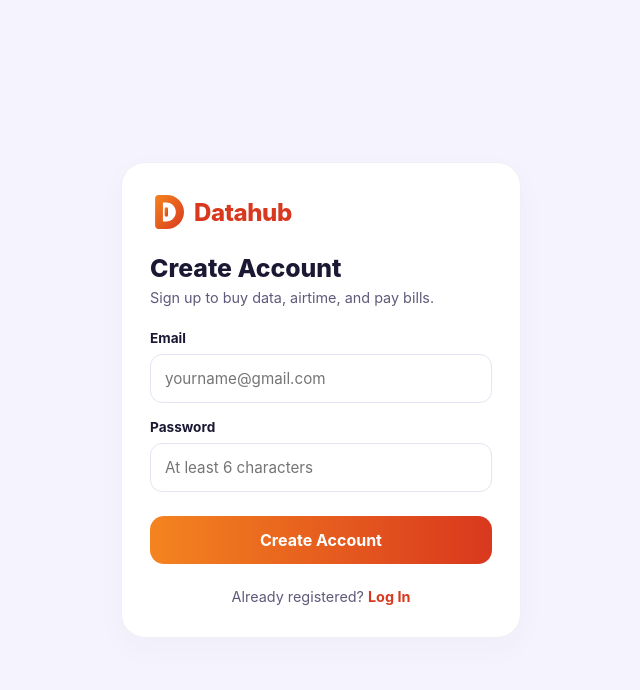
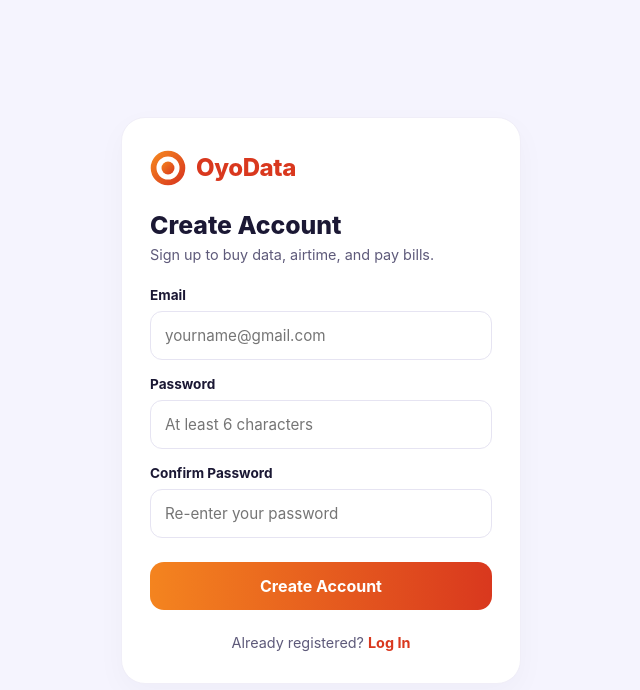
Before and after one commit to ugbolagade-ship-it/Datahub, a website: page signup.html in a window 1280 px wide. Shown: the whole page, without its empty margins (319-959 px from the left). Drawn offline with Linux system fonts and the light colour scheme.

Commit message:
Update signup.html

```diff
--- a/signup.html
+++ b/signup.html
@@ -3,7 +3,7 @@
 <head>
   <meta charset="UTF-8" />
   <meta name="viewport" content="width=device-width, initial-scale=1.0" />
-  <title>Datahub — Create Account</title>
+  <title>OyoData — Create Account</title>
 
   <style>
     :root {
@@ -23,20 +23,26 @@
     * { box-sizing: border-box; margin: 0; padding: 0; font-family: -apple-system, BlinkMacSystemFont, "Segoe UI", Roboto, sans-serif; }
     body { background-color: var(--bg); min-height: 100vh; display: flex; align-items: center; justify-content: center; padding: 20px 16px; }
     .auth-card { background: var(--card-bg); width: 100%; max-width: 400px; border-radius: 24px; padding: 32px 28px; box-shadow: 0 10px 30px rgba(27, 24, 52, 0.03); border: 1px solid #f0eef8; }
-    .brand { display: flex; align-items: center; gap: 10px; margin-bottom: 24px; }
-    .brand-logo { width: 34px; height: 34px; display: block; }
+
+    /* Clickable Brand Link to index.html */
+    .brand-link { text-decoration: none; display: inline-flex; align-items: center; gap: 10px; margin-bottom: 24px; cursor: pointer; }
+    .brand-logo { width: 36px; height: 36px; display: block; }
     .brand-name { font-size: 1.5rem; font-weight: 800; color: var(--brand-red); letter-spacing: -0.4px; }
+
     h2 { font-size: 1.55rem; font-weight: 800; color: var(--text-dark); margin-bottom: 6px; }
     .subtitle { font-size: 0.9rem; color: var(--text-muted); margin-bottom: 24px; }
     .form-group { margin-bottom: 16px; }
     label { display: block; font-size: 0.85rem; font-weight: 700; color: var(--text-dark); margin-bottom: 8px; }
     input { width: 100%; padding: 14px; border-radius: 12px; border: 1.5px solid var(--input-border); font-size: 0.95rem; outline: none; }
     input:focus { border-color: var(--brand-orange); }
+
     .btn-submit { width: 100%; padding: 14px; border: none; border-radius: 14px; background: linear-gradient(90deg, var(--brand-orange), var(--brand-red)); color: #fff; font-size: 1rem; font-weight: 700; cursor: pointer; margin-top: 8px; }
     .btn-submit:disabled { opacity: 0.6; cursor: not-allowed; }
+
     .status-alert { margin-top: 16px; padding: 14px; border-radius: 12px; font-size: 0.85rem; font-weight: 600; display: none; }
     .status-alert.error { display: block; background: var(--error-bg); color: var(--error-text); }
     .status-alert.success { display: block; background: var(--success-bg); color: var(--success-text); }
+
     .toggle-footer { margin-top: 24px; text-align: center; font-size: 0.9rem; color: var(--text-muted); }
     .toggle-footer a { color: var(--brand-red); font-weight: 700; text-decoration: none; }
   </style>
@@ -44,19 +50,20 @@
 <body>
 
   <div class="auth-card">
-    <div class="brand">
+    <!-- Clickable Header Navigating to index.html -->
+    <a href="index.html" class="brand-link" title="Go to Home Page">
       <svg class="brand-logo" viewBox="0 0 100 100" fill="none" xmlns="http://www.w3.org/2000/svg">
         <defs>
-          <linearGradient id="dhSignupGrad" x1="0%" y1="0%" x2="100%" y2="100%">
+          <linearGradient id="oyoSignupGrad" x1="0%" y1="0%" x2="100%" y2="100%">
             <stop offset="0%" stop-color="#f4841f" />
             <stop offset="100%" stop-color="#d9381e" />
           </linearGradient>
         </defs>
-        <path fill-rule="evenodd" clip-rule="evenodd" d="M15 10 C15 4.5 19.5 0 25 0 H50 C77.6 0 100 22.4 100 50 C100 77.6 77.6 100 50 100 H25 C19.5 100 15 95.5 15 90 V10 Z M38 22 H48 C63.5 22 76 34.5 76 50 C76 65.5 63.5 78 48 78 H38 V22 Z" fill="url(#dhSignupGrad)"/>
-        <rect x="43" y="36" width="10" height="28" rx="5" fill="url(#dhSignupGrad)"/>
+        <circle cx="50" cy="50" r="40" stroke="url(#oyoSignupGrad)" stroke-width="16" />
+        <circle cx="50" cy="50" r="18" fill="url(#oyoSignupGrad)" />
       </svg>
-      <span class="brand-name">Datahub</span>
-    </div>
+      <span class="brand-name">OyoData</span>
+    </a>
 
     <h2>Create Account</h2>
     <p class="subtitle">Sign up to buy data, airtime, and pay bills.</p>
@@ -70,6 +77,11 @@
       <div class="form-group">
         <label for="signupPassword">Password</label>
         <input type="password" id="signupPassword" placeholder="At least 6 characters" minlength="6" required />
+      </div>
+
+      <div class="form-group">
+        <label for="confirmPassword">Confirm Password</label>
+        <input type="password" id="confirmPassword" placeholder="Re-enter your password" minlength="6" required />
       </div>
 
       <button type="submit" class="btn-submit" id="signupBtn">Create Account</button>
@@ -104,10 +116,19 @@
       const status = document.getElementById('signupStatus');
       const email = document.getElementById('signupEmail').value.trim();
       const password = document.getElementById('signupPassword').value;
+      const confirmPassword = document.getElementById('confirmPassword').value;
+
+      status.className = 'status-alert';
+
+      // Validate matching passwords before contacting Firebase
+      if (password !== confirmPassword) {
+        status.className = 'status-alert error';
+        status.textContent = 'Passwords do not match. Please check and try again.';
+        return;
+      }
 
       btn.disabled = true;
       btn.textContent = 'Creating Account...';
-      status.className = 'status-alert';
 
       try {
         await createUserWithEmailAndPassword(auth, email, password);
```
